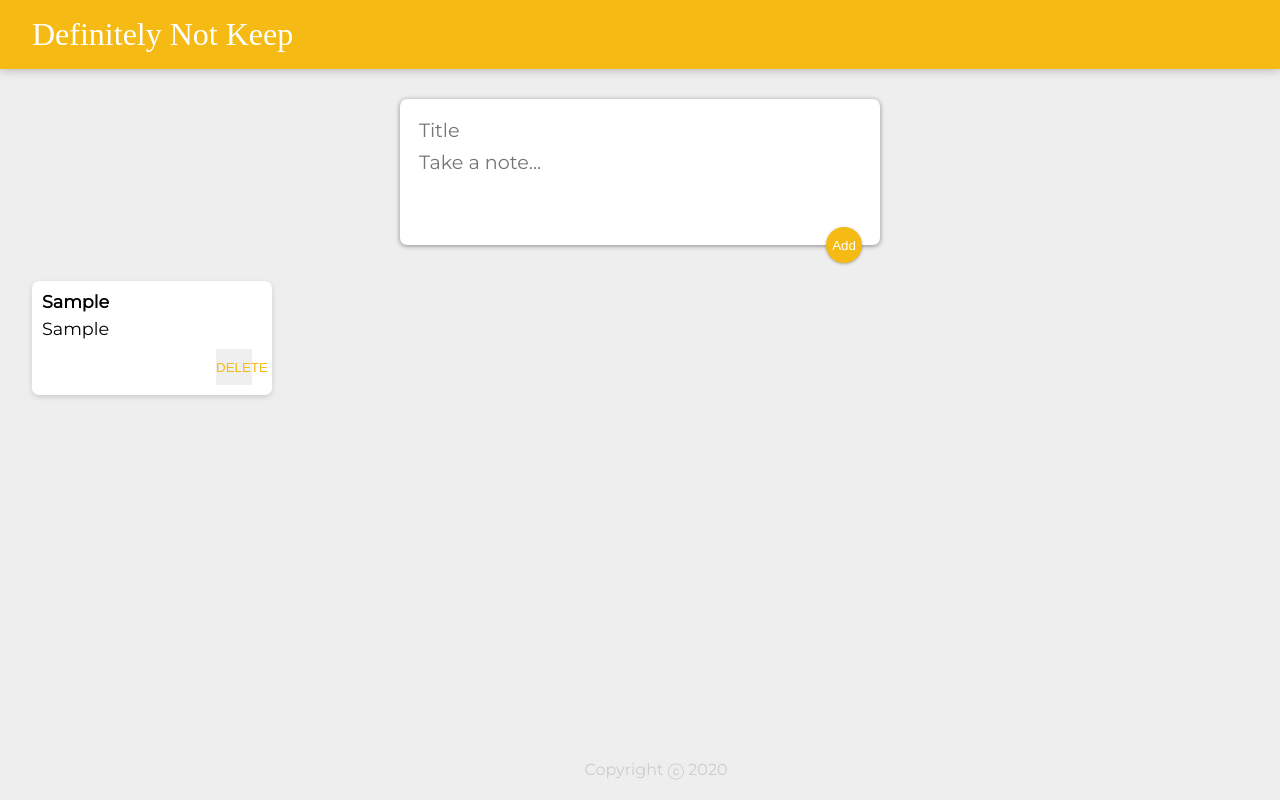
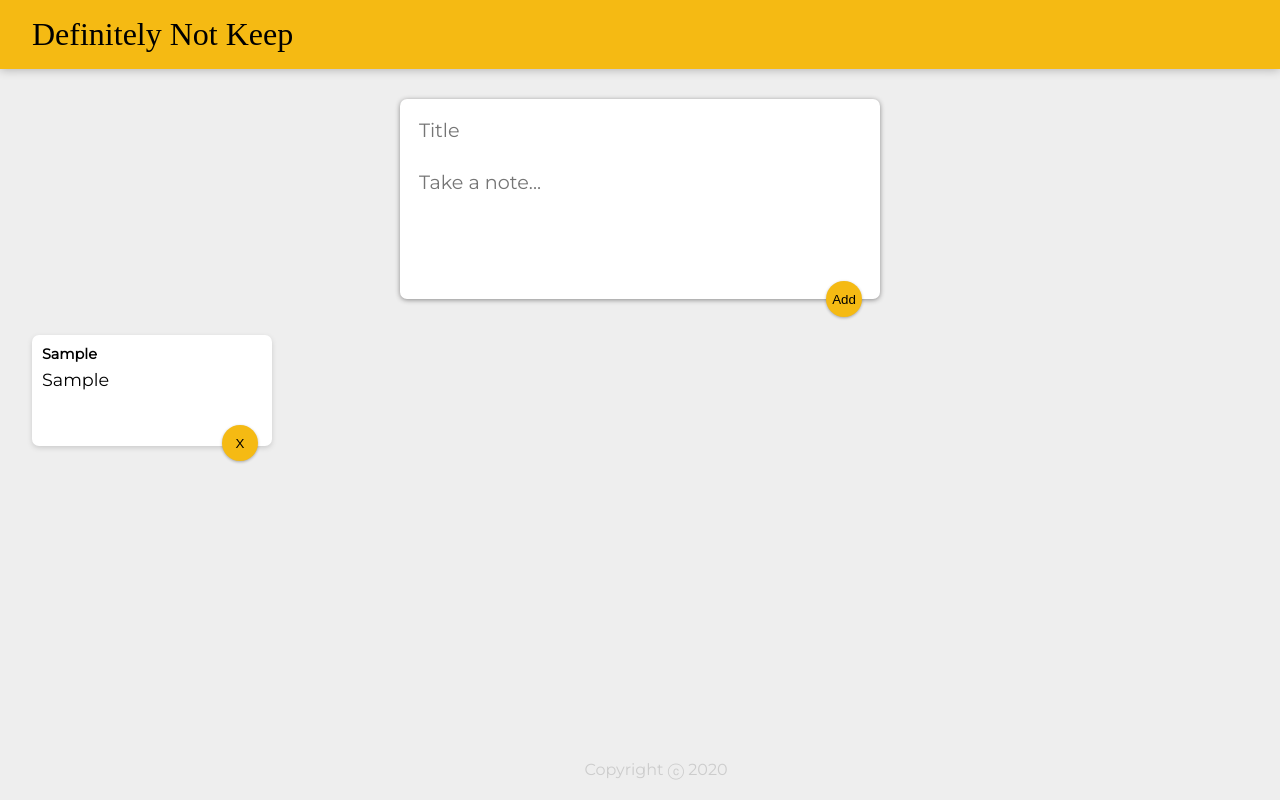
Before and after one commit to kunhwiko/Keep, a React (Create React App) app in the folder my-app/: page / in a window 1280 px wide. Both pictures are taken after typing "Sample", "Sample" into the empty fields and a click on the button "Add". Built offline with nearby package versions, Linux system fonts and the light colour scheme; a web font is replaced by a local one.

Commit message:
html/css fixes

```diff
--- a/my-app/public/styles.css
+++ b/my-app/public/styles.css
@@ -10,6 +10,9 @@ body {
   background: #eee;
   padding: 0 16px;
 }
+.box {
+  height: 20px;
+}
 
 header {
   background-color: #f5ba13;
@@ -17,9 +20,8 @@ header {
   padding: 16px 32px;
   box-shadow: 0 0 10px 0 rgba(0, 0, 0, 0.3);
 }
-
 header h1 {
-  color: #fff;
+  color: rgb(0, 0, 0);
   font-family: "McLaren", cursive;
   font-weight: 200;
 }
@@ -31,10 +33,10 @@ footer {
   width: 100%;
   height: 2.5rem;
 }
-
 footer p {
   color: #ccc;
 }
+
 .note {
   background: #fff;
   border-radius: 7px;
@@ -45,7 +47,7 @@ footer p {
   float: left;
 }
 .note h1 {
-  font-size: 1.1em;
+  font-size: 0.9em;
   margin-bottom: 6px;
 }
 .note p {
@@ -54,15 +56,17 @@ footer p {
   white-space: pre-wrap;
   word-wrap: break-word;
 }
-
 .note button {
   position: relative;
-  float: right;
-  margin-right: 10px;
-  color: #f5ba13;
+  left: 180px;
+  bottom: -25px;
+  background: #f5ba13;
+  color: rgb(0, 0, 0);
   border: none;
+  border-radius: 50%;
   width: 36px;
   height: 36px;
+  box-shadow: 0 1px 3px rgba(0, 0, 0, 0.3);
   cursor: pointer;
   outline: none;
 }
@@ -70,6 +74,7 @@ footer p {
 form {
   position: relative;
   width: 480px;
+  height : 200px;
   margin: 30px auto 20px auto;
   background: #fff;
   padding: 15px;
@@ -91,7 +96,7 @@ form button {
   right: 18px;
   bottom: -18px;
   background: #f5ba13;
-  color: #fff;
+  color: rgb(0, 0, 0);
   border: none;
   border-radius: 50%;
   width: 36px;
--- a/my-app/src/components/App.js
+++ b/my-app/src/components/App.js
@@ -2,7 +2,7 @@ import React, { useState } from "react";
 import Header from "./Header";
 import Footer from "./Footer";
 import Note from "./Note";
-import CreateArea from "./CreateArea";
+import Creater from "./Creater";
 
 function App() {
   const [notes, setNotes] = useState([]);
@@ -24,7 +24,7 @@ function App() {
   return (
     <div>
       <Header />
-      <CreateArea onAdd={addNote} />
+      <Creater onAdd={addNote} />
       {notes.map((noteItem, index) => {
         return (
           <Note
--- a/my-app/src/components/CreateArea.js
+++ b/my-app/src/components/Creater.js
@@ -1,6 +1,6 @@
 import React, { useState } from "react";
 
-function CreateArea(props) {
+function Creater(props) {
   const [note, setNote] = useState({
     title: "",
     content: ""
@@ -35,6 +35,7 @@ function CreateArea(props) {
           value={note.title}
           placeholder="Title"
         />
+        <div class="box"></div>
         <textarea
           name="content"
           onChange={handleChange}
@@ -48,4 +49,4 @@ function CreateArea(props) {
   );
 }
 
-export default CreateArea;
+export default Creater;
--- a/my-app/src/components/Note.js
+++ b/my-app/src/components/Note.js
@@ -9,7 +9,7 @@ function Note(props) {
     <div className="note">
       <h1>{props.title}</h1>
       <p>{props.content}</p>
-      <button onClick={handleClick}>DELETE</button>
+      <button onClick={handleClick}>X</button>
     </div>
   );
 }
```
Also changed, not shown: my-app/src/notes.js (deleted, +0 -29 lines).
